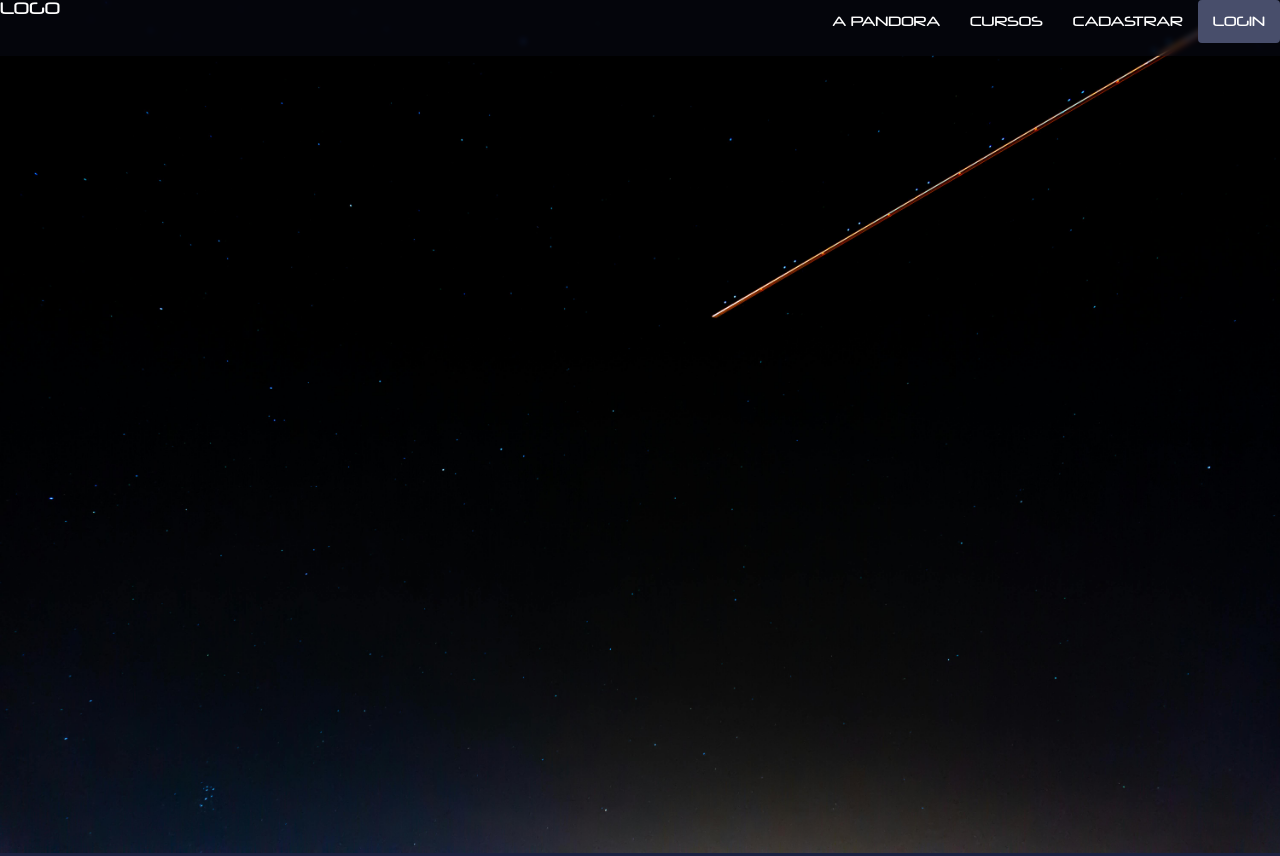
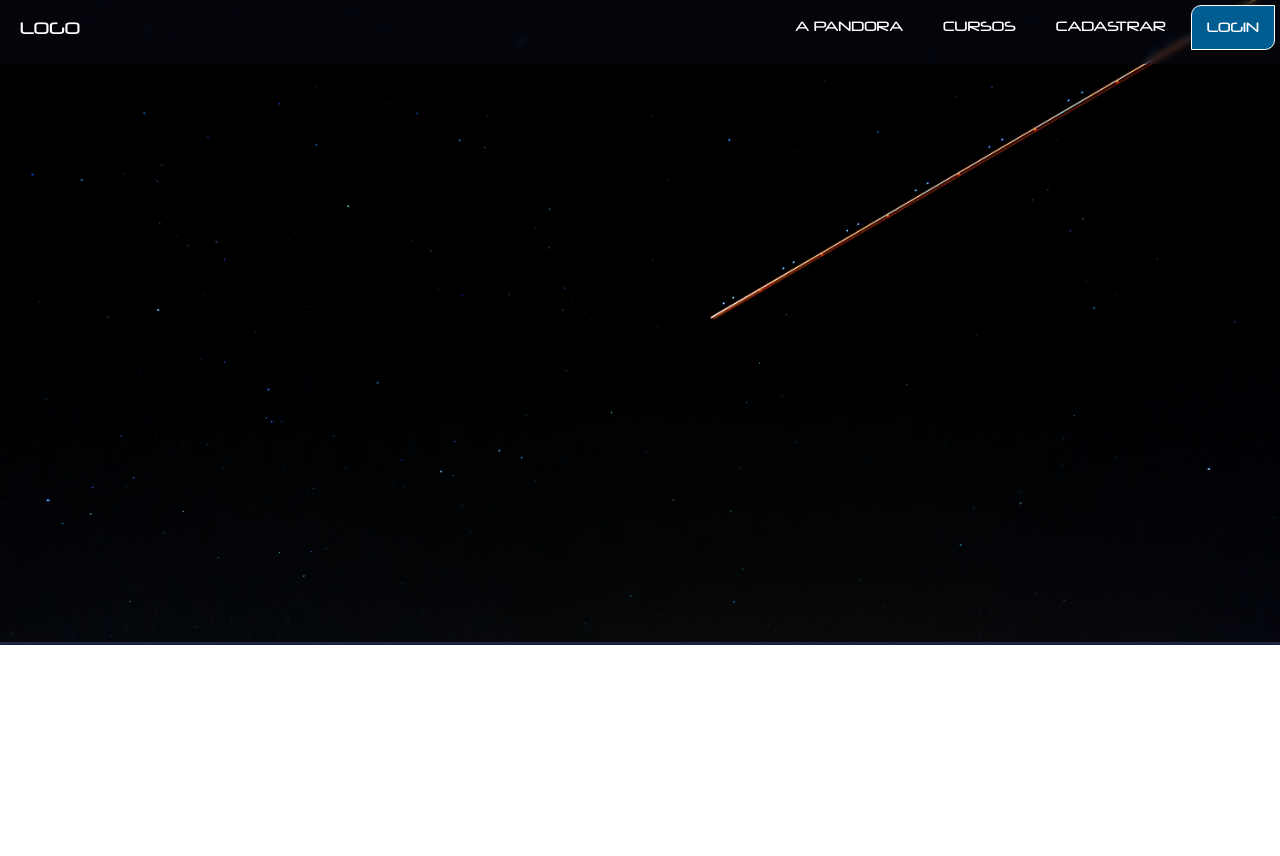
Before and after one commit to CairoHS/Pandora, a plain HTML site: page front_end/index.html in a window 1280 px wide. After the commit the page ends 800 px from the top, so only its background shows below. Drawn offline with Linux system fonts and the light colour scheme.

Commit message:
v0.4 Atualização site

```diff
--- a/front_end/index.html
+++ b/front_end/index.html
@@ -13,7 +13,7 @@
     </main>
     <header id='cabecalho'> <!-- Inicio do cabeçalho -->
         <nav id="nav">
-            <a id="logo" href="index.html"> LOGO<img src="" alt=""></a>
+                <a id="logo" href="index.html"> LOGO<img src="" alt=""></a>
             <div id="cabecalho_direita">
                     <a class="link_cabecalho" href="#">A PANDORA</a>
                     <a class="link_cabecalho" href="#" >CURSOS</a>
@@ -23,7 +23,7 @@
         </nav>
     </header> <!-- Fim do cabeçalho -->
     <main>
-        <img src="styles/img/fundo.jpg" alt="">
+        <img src="styles/img/fundo_agora_vai.jpg" alt="">
         <article id="apresentacao_inicial">
 
         </article>
--- a/front_end/styles/style_index.css
+++ b/front_end/styles/style_index.css
@@ -18,35 +18,30 @@ body{
 #cabecalho{
     display: flex;
     position: fixed;
-    top: 0;
     background-color: #0c0f2057;
     border-style: hidden;
     border-color: #0f13299c;
     backdrop-filter: blur(3px);
     width: 100%;
-    height: 7%;
-    padding: 0;
+    height: 8%;
 }
 
 #nav{
     width: 100%;
-    height: 100%;
     height: min-content;
 
 }
 
 #logo{
+    display: inline-block;
     text-decoration: none;
     font-family: 'neuropol';
     color: white;
+    width: min-content;
+    padding: 15px 15px;
+    margin: 5px 5px;
 }
 
-.link_cabecalho{
-    text-decoration: none;
-    font-family: 'neuropol';
-    color: white;
-    padding: 15px;
-}
 
 #cabecalho_direita{
     display: flex;
@@ -55,18 +50,33 @@ body{
     border-style: hidden;
     border-width: 1px;
 }
-
-#cabecalho_direita a:hover{
+.link_cabecalho{
+    text-decoration: none;
+    font-family: 'neuropol';
+    color: white;
+    padding: 15px;
+    margin: 5px;
+}
+.link_cabecalho:hover{
     background-color: #1c2241;
+    border-radius: 10px;
 }
 
 #botao_login{
-    background-color: #484E6B;
-    border-radius: 4px;
+    background-color: #005d92;
+    border-radius: 10px 0px 10px 0px;
+    border: 1px solid white;
+}
+
+#botao_login:hover{
+    border-radius: 10px 0px 10px 0px;
+    background-color: white;
+    color: #1c2241;
 }
 
 main{
     width: 100%;
+    height: max-content;
     margin: 0%;
     background-color: #1c2241;
 }
```
Also changed, not shown: front_end/styles/img/fundo.jpg (deleted), front_end/styles/img/fundo_agora_vai.jpg (added).
